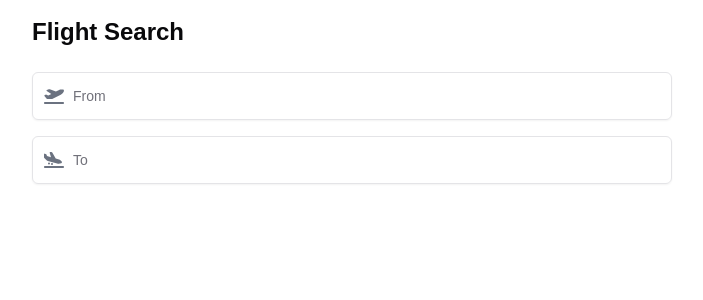
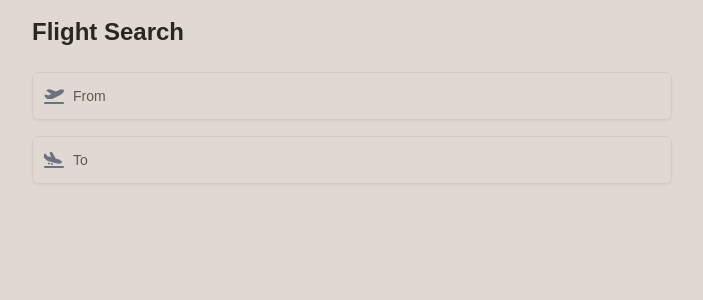
Before and after one commit to zaqreynolds/hermes, a Next.js app: page / in a window 1280 px wide. Shown: the top 300 px of the page, without its empty margins (288-991 px from the left). Built offline with nearby package versions, Linux system fonts and the light colour scheme.

Commit message:
style: Update color variables for a warmer theme with detailed hues. Adjust background, text, accents, and sidebar colors for better contrast and aesthetics.

```diff
--- a/app/globals.css
+++ b/app/globals.css
@@ -14,72 +14,73 @@ body {
 
 @layer base {
   :root {
-    --background: 0 0% 100%;
-    --foreground: 240 10% 3.9%;
-    --card: 0 0% 100%;
-    --card-foreground: 240 10% 3.9%;
-    --popover: 0 0% 100%;
-    --popover-foreground: 240 10% 3.9%;
-    --primary: 240 5.9% 10%;
+    --background: 30 20% 85%; /* Warm beige for background */
+    --foreground: 30 10% 15%; /* Dark brown for text */
+    --card: 30 20% 90%;
+    --card-foreground: 30 10% 15%;
+    --popover: 30 20% 90%;
+    --popover-foreground: 30 10% 15%;
+    --primary: 30 30% 35%; /* Deep brown for primary accents */
     --primary-foreground: 0 0% 98%;
-    --secondary: 240 4.8% 95.9%;
-    --secondary-foreground: 240 5.9% 10%;
-    --muted: 240 4.8% 95.9%;
-    --muted-foreground: 240 3.8% 46.1%;
-    --accent: 240 4.8% 95.9%;
-    --accent-foreground: 240 5.9% 10%;
+    --secondary: 30 10% 85%; /* Soft beige for secondary accents */
+    --secondary-foreground: 30 10% 15%;
+    --muted: 30 15% 80%; /* Muted beige */
+    --muted-foreground: 30 10% 35%;
+    --accent: 30 20% 70%; /* Lighter sepia for accents */
+    --accent-foreground: 30 10% 15%;
     --destructive: 0 84.2% 60.2%;
     --destructive-foreground: 0 0% 98%;
-    --border: 240 5.9% 90%;
-    --input: 240 5.9% 90%;
-    --ring: 240 10% 3.9%;
+    --border: 30 15% 75%;
+    --input: 30 15% 80%;
+    --ring: 30 10% 25%;
     --chart-1: 12 76% 61%;
     --chart-2: 173 58% 39%;
     --chart-3: 197 37% 24%;
     --chart-4: 43 74% 66%;
     --chart-5: 27 87% 67%;
     --radius: 0.5rem;
-    --sidebar-background: 0 0% 98%;
-    --sidebar-foreground: 240 5.3% 26.1%;
-    --sidebar-primary: 240 5.9% 10%;
+    --sidebar-background: 30 20% 90%;
+    --sidebar-foreground: 30 10% 15%;
+    --sidebar-primary: 30 30% 35%;
     --sidebar-primary-foreground: 0 0% 98%;
-    --sidebar-accent: 240 4.8% 95.9%;
-    --sidebar-accent-foreground: 240 5.9% 10%;
-    --sidebar-border: 220 13% 91%;
+    --sidebar-accent: 30 10% 85%;
+    --sidebar-accent-foreground: 30 10% 15%;
+    --sidebar-border: 30 15% 75%;
     --sidebar-ring: 217.2 91.2% 59.8%;
   }
+
   .dark {
-    --background: 240 10% 3.9%;
+    --background: 30 10% 08%;
     --foreground: 0 0% 98%;
-    --card: 240 10% 3.9%;
+    --card: 30 10% 15%;
     --card-foreground: 0 0% 98%;
-    --popover: 240 10% 3.9%;
+    --popover: 30 10% 15%;
     --popover-foreground: 0 0% 98%;
-    --primary: 0 0% 98%;
-    --primary-foreground: 240 5.9% 10%;
-    --secondary: 240 3.7% 15.9%;
+    --primary: 30 40% 50%;
+    --primary-foreground: 0 0% 98%;
+    --secondary: 30 15% 25%;
     --secondary-foreground: 0 0% 98%;
-    --muted: 240 3.7% 15.9%;
-    --muted-foreground: 240 5% 64.9%;
-    --accent: 240 3.7% 15.9%;
+    --muted: 30 10% 25%;
+    --muted-foreground: 30 25% 70%;
+    --accent: 30 15% 40%;
     --accent-foreground: 0 0% 98%;
     --destructive: 0 62.8% 30.6%;
     --destructive-foreground: 0 0% 98%;
-    --border: 240 3.7% 15.9%;
-    --input: 240 3.7% 15.9%;
-    --ring: 240 4.9% 83.9%;
+    --border: 30 10% 25%;
+    --input: 30 10% 25%;
+    --ring: 30 20% 65%;
     --chart-1: 220 70% 50%;
     --chart-2: 160 60% 45%;
     --chart-3: 30 80% 55%;
     --chart-4: 280 65% 60%;
     --chart-5: 340 75% 55%;
-    --sidebar-background: 240 5.9% 10%;
-    --sidebar-foreground: 240 4.8% 95.9%;
+    --sidebar-background: 30 10% 15%;
+    --sidebar-foreground: 30 30% 90%;
     --sidebar-primary: 224.3 76.3% 48%;
     --sidebar-primary-foreground: 0 0% 100%;
-    --sidebar-accent: 240 3.7% 15.9%;
-    --sidebar-accent-foreground: 240 4.8% 95.9%;
-    --sidebar-border: 240 3.7% 15.9%;
+    --sidebar-accent: 30 15% 25%;
+    --sidebar-accent-foreground: 30 30% 90%;
+    --sidebar-border: 30 10% 25%;
     --sidebar-ring: 217.2 91.2% 59.8%;
   }
 }
```
